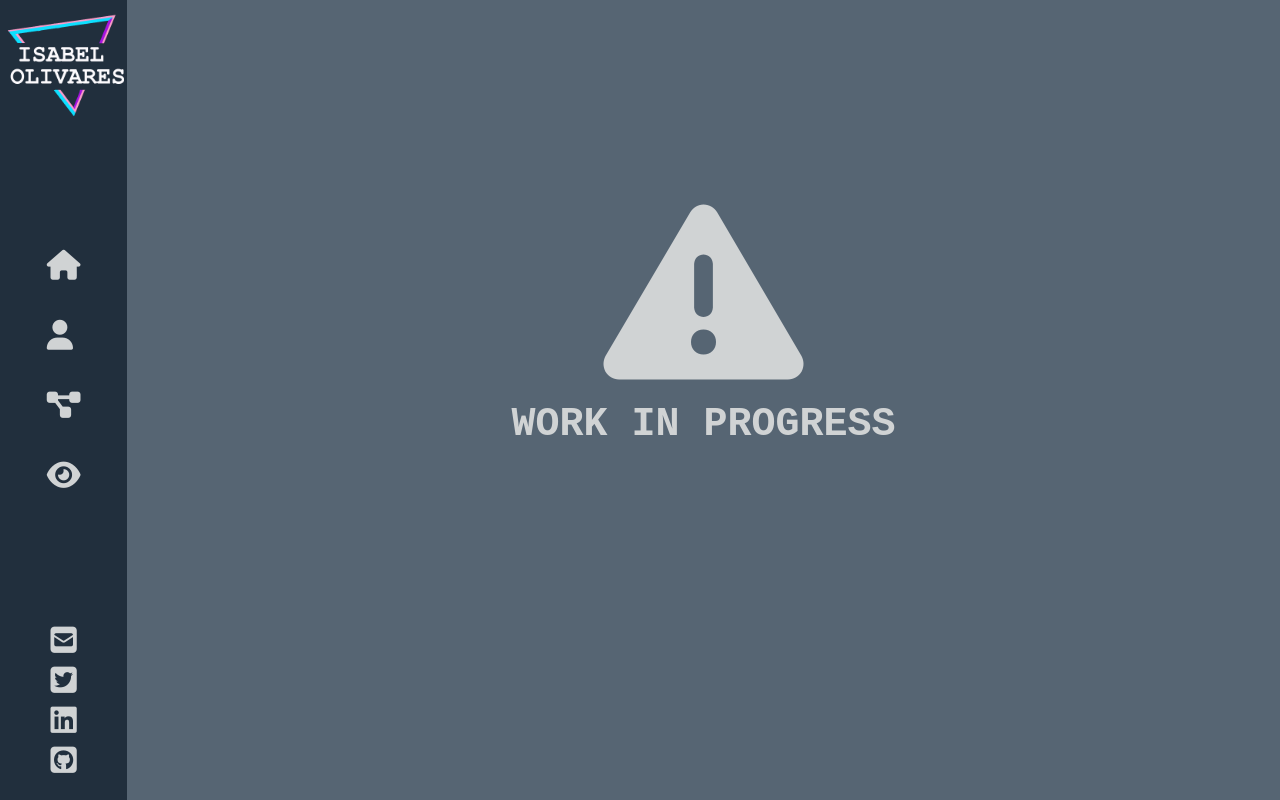
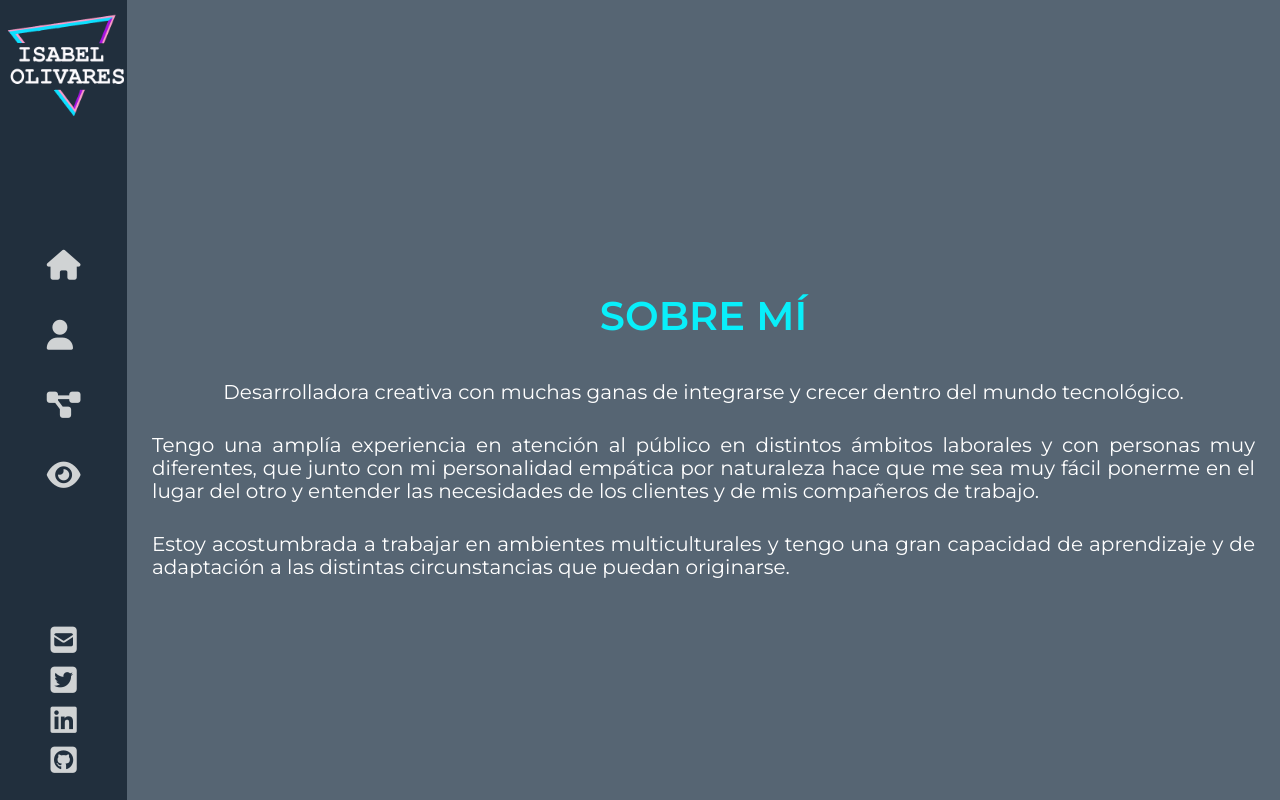
Before and after one commit to IsabelOlivaresR/portfolio, a React (Create React App) app: page /#/aboutme in a window 1280 px wide. Built offline with nearby package versions, Linux system fonts and the light colour scheme.

Commit message:
add AboutMe component

```diff
--- a/public/index.html
+++ b/public/index.html
@@ -8,6 +8,10 @@
     <meta
       name="description"
       content="Web site created using create-react-app"
+    />
+    <link
+      href="https://fonts.googleapis.com/css2?family=Montserrat:wght@400;600&display=swap"
+      rel="stylesheet"
     />
     <script
       src="https://kit.fontawesome.com/c75582e3c5.js"
--- /dev/null
+++ b/src/components/AboutMe.js
@@ -0,0 +1,29 @@
+import React from 'react';
+
+class AboutMe extends React.Component {
+  render() {
+    return (
+      <div className='aboutMe'>
+        <h1 className='aboutMe__title'>Sobre mí</h1>
+        <p className='aboutMe__info'>
+          Desarrolladora creativa con muchas ganas de integrarse y crecer dentro
+          del mundo tecnológico.
+        </p>
+        <p className='aboutMe__info'>
+          Tengo una amplía experiencia en atención al público en distintos
+          ámbitos laborales y con personas muy diferentes, que junto con mi
+          personalidad empática por naturaleza hace que me sea muy fácil ponerme
+          en el lugar del otro y entender las necesidades de los clientes y de
+          mis compañeros de trabajo.
+        </p>
+        <p className='aboutMe__info'>
+          Estoy acostumbrada a trabajar en ambientes multiculturales y tengo una
+          gran capacidad de aprendizaje y de adaptación a las distintas
+          circunstancias que puedan originarse.
+        </p>
+      </div>
+    );
+  }
+}
+
+export default AboutMe;
--- a/src/components/App.js
+++ b/src/components/App.js
@@ -1,6 +1,8 @@
 import React from 'react';
 import Header from './Header';
 import Home from './Home';
+import AboutMe from './AboutMe';
+import { Route, Switch } from 'react-router-dom';
 
 class App extends React.Component {
   constructor(props) {
@@ -22,11 +24,22 @@ class App extends React.Component {
     console.log(this.state.isChecked);
     return (
       <div className='page'>
-        <Header
-          getClickFromMenu={this.getClickFromMenu}
-          isChecked={this.state.isChecked}
-        />
-        <Home />
+        <Switch>
+          <Route exact path='/'>
+            <Header
+              getClickFromMenu={this.getClickFromMenu}
+              isChecked={this.state.isChecked}
+            />
+            <Home />
+          </Route>
+          <Route exact path='/aboutme'>
+            <Header
+              getClickFromMenu={this.getClickFromMenu}
+              isChecked={this.state.isChecked}
+            />
+            <AboutMe />
+          </Route>
+        </Switch>
       </div>
     );
   }
--- a/src/components/Header.js
+++ b/src/components/Header.js
@@ -1,5 +1,6 @@
 import React from 'react';
 import logo from '../images/LOGO-HEADER.png';
+import { Link } from 'react-router-dom';
 
 var mediaqueryList = window.matchMedia('(max-width: 767px)');
 
@@ -24,16 +25,16 @@ class Header extends React.Component {
                 : 'header__menu'
             }
           >
-            <li>
-              <a href='www.google.es' alt='home'>
+            <Link to={'/'}>
+              <li>
                 <i className='header__menu__icon fas fa-home'></i>
-              </a>
-            </li>
-            <li>
-              <a href='www.google.es' alt='Sobre mí'>
+              </li>
+            </Link>
+            <Link to={'/aboutme'}>
+              <li>
                 <i className='header__menu__icon fas fa-user'></i>
-              </a>
-            </li>
+              </li>
+            </Link>
             <li>
               <a href='www.google.es' alt='Proyectos'>
                 <i className='header__menu__icon fas fa-project-diagram'></i>
--- a/src/stylesheets/main.scss
+++ b/src/stylesheets/main.scss
@@ -3,6 +3,7 @@
   height: 100vh;
   display: flex;
   flex-direction: column;
+  font-family: 'Montserrat', sans-serif;
   @media all and (min-width: 768px) {
     flex-direction: column;
   }
@@ -101,3 +102,25 @@
   width: 200px;
   align-self: center;
 }
+
+// About me
+.aboutMe {
+  display: flex;
+  flex-direction: column;
+  justify-content: center;
+  align-items: center;
+  padding: 60px 10px 0 10px;
+  &__title {
+    font-size: 40px;
+    text-transform: uppercase;
+    font-weight: 600;
+    color: #09effa;
+  }
+  &__info {
+    color: white;
+    font-size: 20px;
+    font-weight: 400;
+    text-align: justify;
+    padding: 15px;
+  }
+}
```
